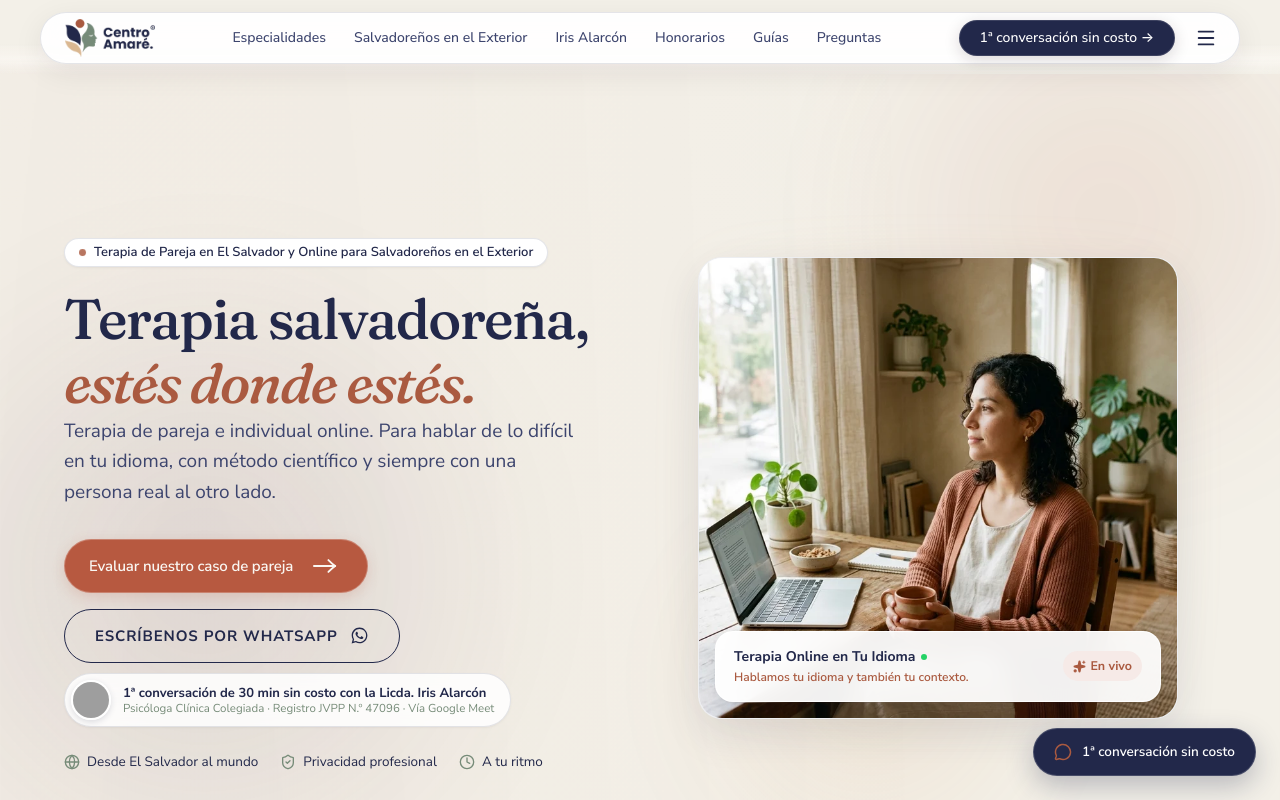
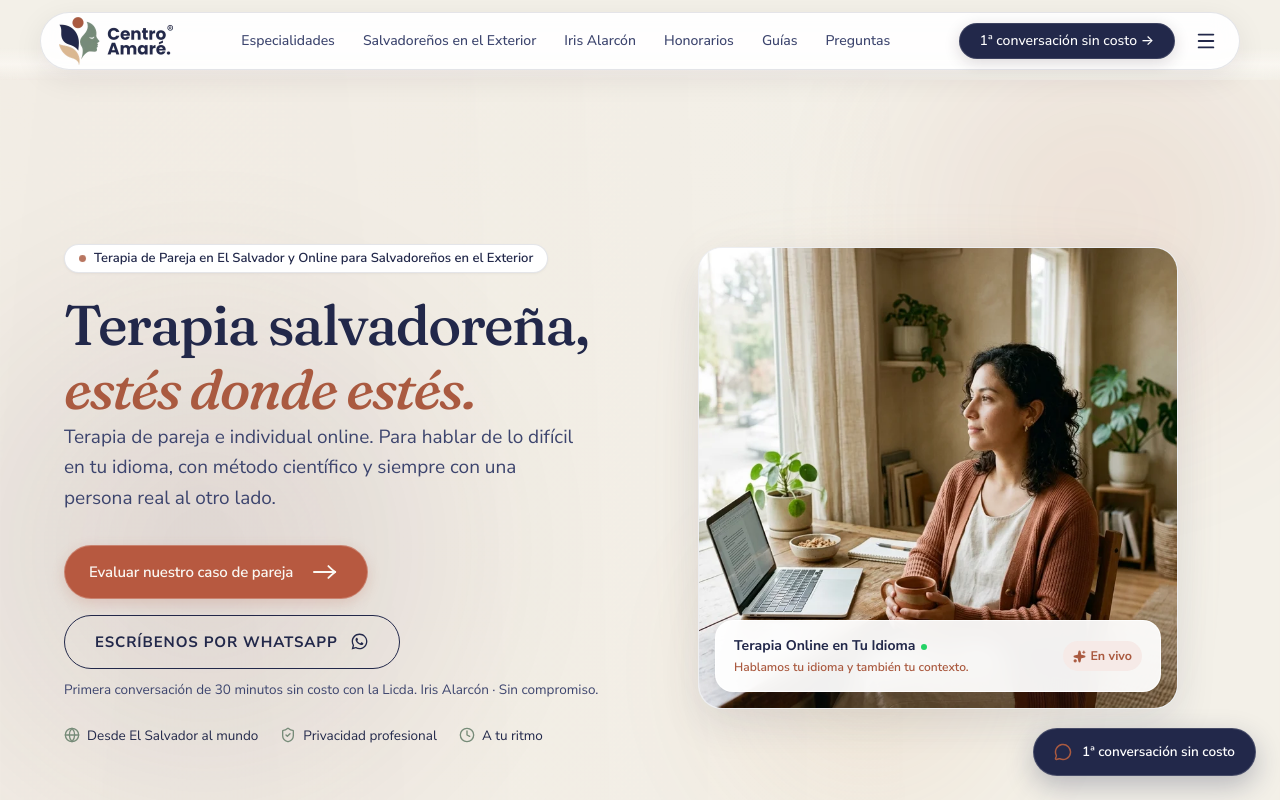
Before and after one commit to NicoMM8/Amare-Clinica, a React (Vite) app: page / in a window 1280 px wide. Shown: the top 800 px of the page. Built offline with nearby package versions, Linux system fonts and the light colour scheme; grey boxes are pictures that could not be loaded.

Commit message:
fix(ui): remove broken avatar capsule from hero and restore proper 48px logo prominence in navbar

```diff
--- a/src/components/Hero.jsx
+++ b/src/components/Hero.jsx
@@ -98,46 +98,10 @@ export default function Hero() {
               </a>
             </div>
 
-            {/* Trust capsule con avatar de Licda. Iris Alarcón */}
-            <div
-              style={{
-                display: 'inline-flex',
-                alignItems: 'center',
-                gap: '12px',
-                background: 'rgba(255, 255, 255, 0.85)',
-                backdropFilter: 'blur(10px)',
-                WebkitBackdropFilter: 'blur(10px)',
-                border: '1px solid var(--border-subtle)',
-                borderRadius: 'var(--r-pill)',
-                padding: '6px 16px 6px 6px',
-                marginBottom: '24px',
-                boxShadow: 'var(--shadow-sm)'
-              }}
-            >
-              <img
-                src="/images/iris-alarcon-clinica.webp"
-                alt="Licda. Iris Alarcón — Directora Clínica y Psicóloga Colegiada"
-                width="40"
-                height="40"
-                style={{
-                  width: '40px',
-                  height: '40px',
-                  borderRadius: '50%',
-                  objectFit: 'cover',
-                  border: '2px solid #FFFFFF',
-                  boxShadow: '0 2px 6px rgba(34, 40, 74, 0.15)',
-                  flexShrink: 0
-                }}
-              />
-              <div style={{ display: 'flex', flexDirection: 'column', textAlign: 'left', lineHeight: 1.25 }}>
-                <span style={{ fontSize: '13px', fontWeight: 700, color: 'var(--color-plum-900)' }}>
-                  1ª conversación de 30 min sin costo con la Licda. Iris Alarcón
-                </span>
-                <span style={{ fontSize: '11.5px', color: 'var(--color-ink-muted)' }}>
-                  Psicóloga Clínica Colegiada · Registro JVPP N.º 47096 · Vía Google Meet
-                </span>
-              </div>
-            </div>
+            {/* Subtexto aclaratorio */}
+            <p style={{ fontSize: '13.5px', color: 'var(--color-ink-secondary)', marginBottom: '24px' }}>
+              Primera conversación de 30 minutos sin costo con la Licda. Iris Alarcón · Sin compromiso.
+            </p>
 
             {/* Human & Social Proof Row (Iconos en color Salvia) */}
             <div style={{ display: 'flex', alignItems: 'center', gap: '22px', flexWrap: 'wrap' }}>
--- a/src/components/Navbar.jsx
+++ b/src/components/Navbar.jsx
@@ -33,10 +33,10 @@ export default function Navbar() {
             <img
               src="/images/logo-nav.png"
               alt="Centro Amaré — Terapia de Pareja"
-              width="95"
-              height="40"
+              width="114"
+              height="48"
               style={{
-                height: '38px',
+                height: '48px',
                 width: 'auto',
                 display: 'block',
                 objectFit: 'contain'
--- a/src/index.css
+++ b/src/index.css
@@ -328,7 +328,7 @@ button {
   -webkit-backdrop-filter: blur(14px);
   border: 1px solid var(--border-subtle, rgba(35, 18, 33, 0.08));
   border-radius: var(--r-pill);
-  padding: 6px 14px 6px 24px;
+  padding: 4px 14px 4px 18px;
   box-shadow: 0 8px 30px rgba(35, 18, 33, 0.08);
 }
 
```
